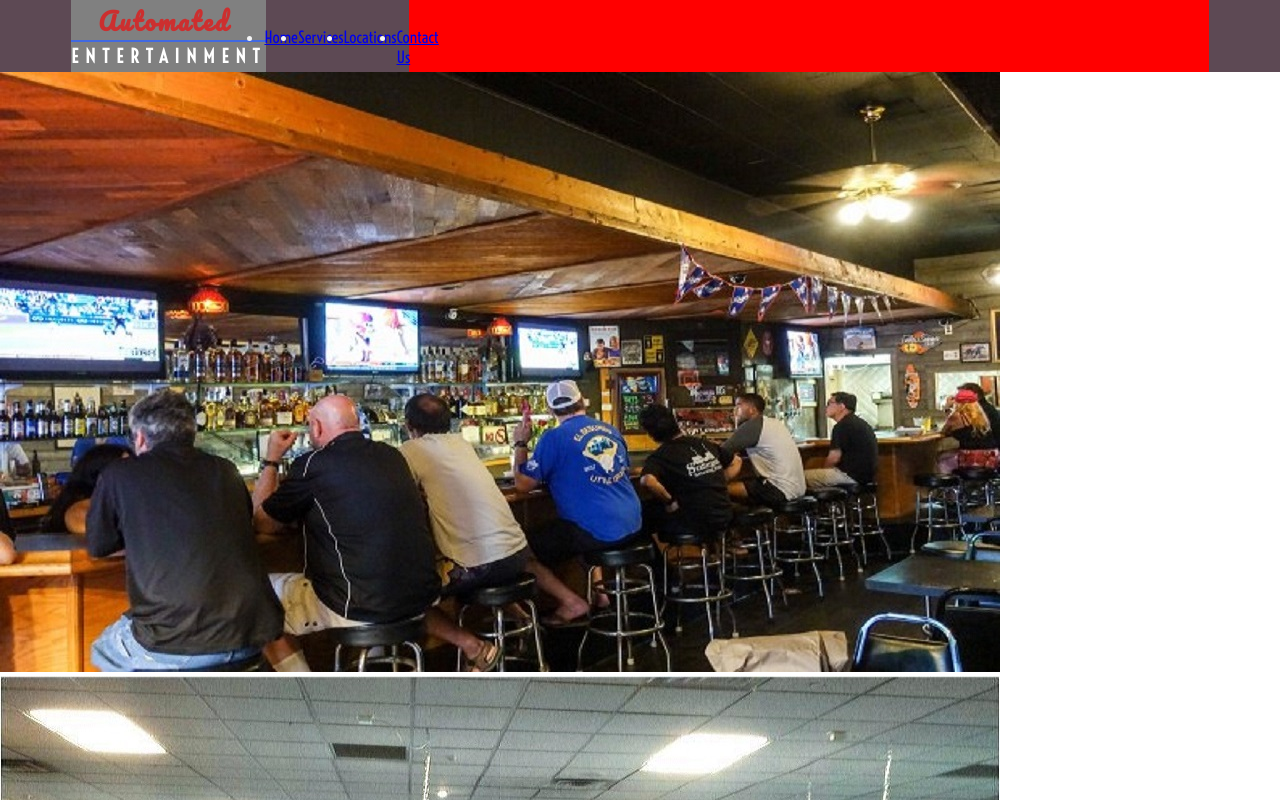
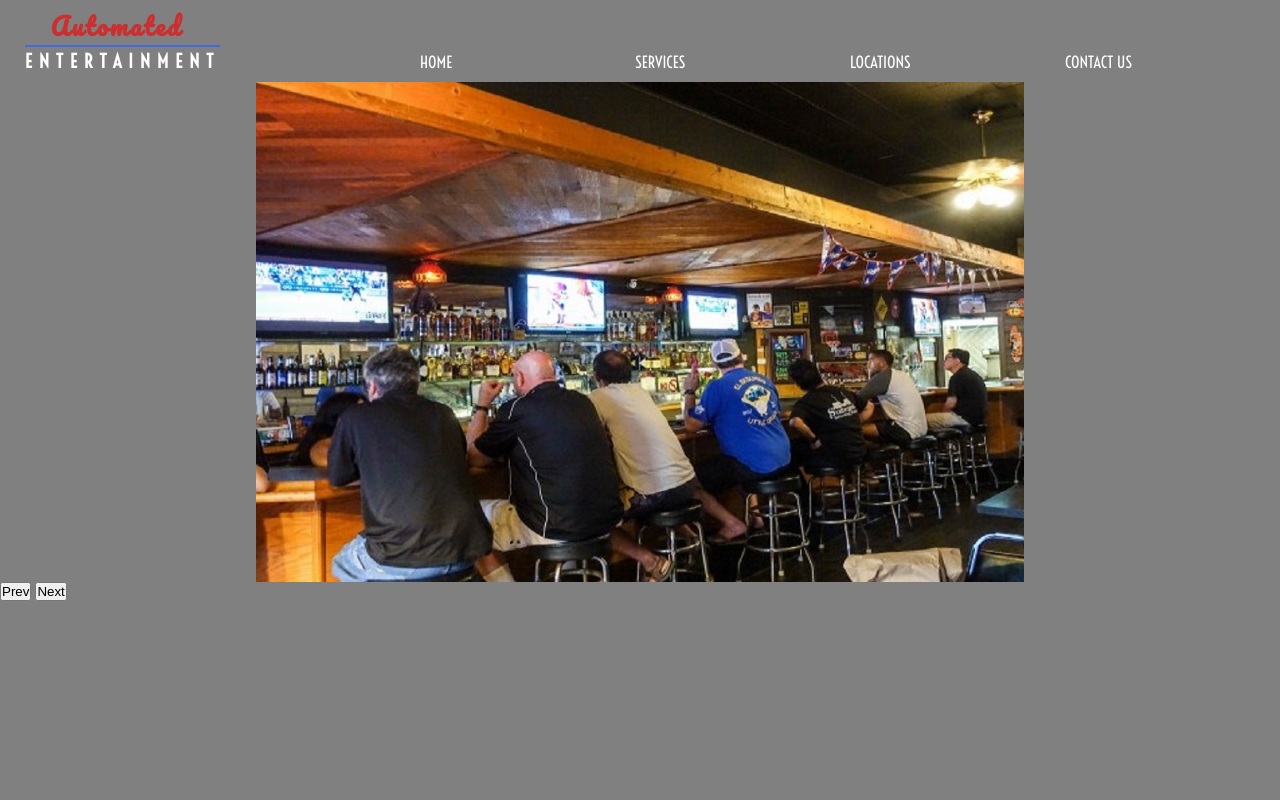
Before and after one commit to rick0suav3/Auto-Entertainment, a plain HTML site: page index.html in a window 1280 px wide. Shown: the top 800 px of the page. Drawn offline with Linux system fonts and the light colour scheme.

Commit message:
TopHeader finished. Move to Carousel. Then info columns.

```diff
--- a/ae_style.css
+++ b/ae_style.css
@@ -4,8 +4,18 @@
     box-sizing: border-box;
 }
 
+body{
+    background: grey;
+}
+
+.top-header{
+    display: flex;
+    background: grey;
+}
+
 .logo-container{
-    background-color: grey;
+    background: transparent;
+    padding: 5px 200px 5px 25px;
 }
 
 .logo-container h1{
@@ -15,7 +25,6 @@
     width: 182px;
     height: 40px;
     text-align: center;
-    padding-left: 3px;
     padding-bottom: 3px;
 }
 
@@ -31,31 +40,79 @@
     height: 30px;
     letter-spacing: 7px;
     text-transform: uppercase;
-    align-items: baseline;
     padding-top: 3px;
+}
+
+.menu-container{
+    width: 100%;
+}
+
+.menu-container ul{
+    width: 100%;
+}
+
+.menu-container ul li{
+    width: 100%;
+    list-style: none;
+    padding-top: 25px;
+    text-decoration: none;
+    text-transform: uppercase;
+}
+
+.menu-container ul li a{
+    width: 100%;
+    color: white;
+    text-decoration: none;
+}
+
+.menu-links{
+    display: flex;
+    width: 30px;
+    color: white;
+    padding-top: 27px;
+    font-family: 'Voltaire', sans-serif;
+}
+
+.burger{
+    display: none;
+    padding-top: 47px;
+}
+
+.burger div{
+    width: 20px;
+    height: 2px;
+    background-color: white;
+    margin: 5px;
 
 }
 
-nav{
-    display: flex;
-    justify-content: space-around;
-    align-content: center;
-    min-height: 8vh;
-    background: #5d4954
+@media screen and (max-width:1024px){
+    .menu-links{
+        display: flex;
+        justify-content: space-around;
+        width: 60%;
+    }
 }
 
-.nav-menu-container{
-    width: 800px;
-    background-color: red;
+@media screen and (max-width:768px){
+    body{
+        position: absolute;
+        right: 0px;
+        height: 92vh;
+        top: 8vh;
+        background-color: red;
+        align-items: center;
+    }
 }
 
-.nav-menu-links{
+.carousel-container{
+    width: 60%;
+    margin: auto;
+    overflow: hidden;
+}
+
+.carousel-slide{
     display: flex;
-    justify-content: right;
-    width: 30px;
-    align-content: center;
-    min-height: 8vh;
-    color: whitesmoke;
-    padding-top: 27px;
-    font-family: 'Voltaire', sans-serif;
+    width: 1000%;
+    height: 500px;
 }
--- a/index.html
+++ b/index.html
@@ -12,17 +12,24 @@
 <body>
     <header>
         <nav>
+            <div class="top-header">
                 <div class="logo-container">
                     <h1>Automated</h1><hr>
                     <h3>Entertainment</h3>
                 </div>
-            <div class="nav-menu-container">
-                <ul class="nav-menu-links">
+                <div class="menu-container">
+                    <ul class="menu-links">
                         <li><a href="index.html">Home</a></li>
                         <li><a href="#">Services</a></li>
                         <li><a href="#">Locations</a></li>
                         <li><a href="#">Contact Us</a></li>
                     </ul>
+                </div>
+                <div class="burger">
+                    <div class="line1"></div>
+                    <div class="line2"></div>
+                    <div class="line3"></div>
+                </div>
             </div>
         </nav>
     </header>
```
Lines whose indentation alone changed are shown as unchanged.
